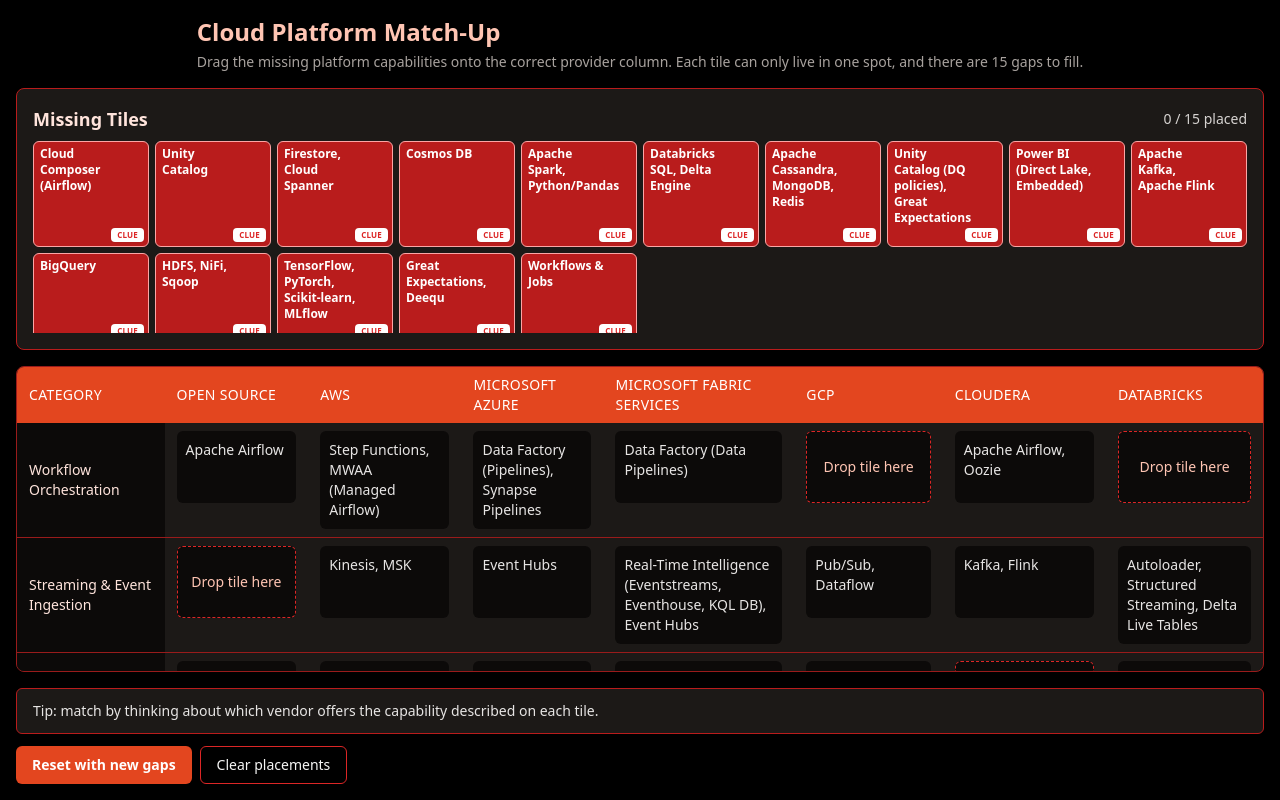
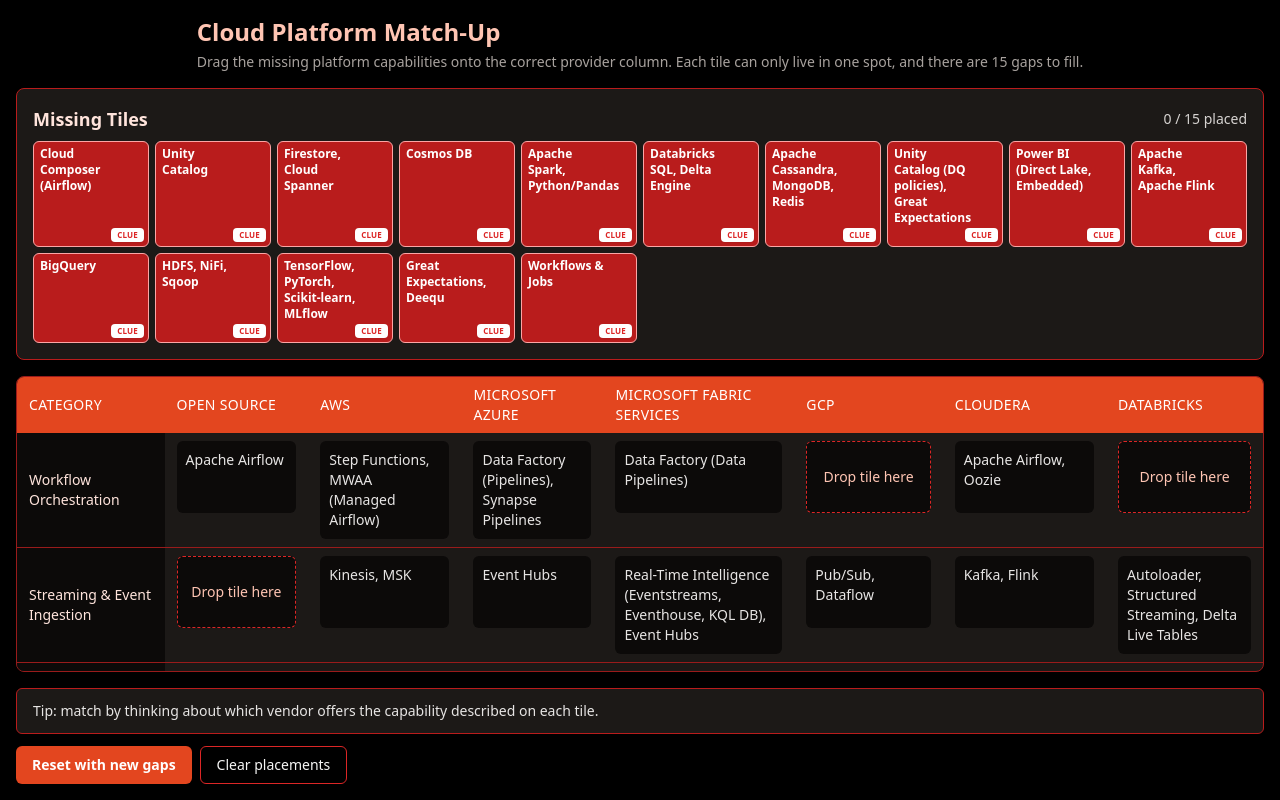
Before and after one commit to wood-pete/labs, a React (Vite) app: page / in a window 1280 px wide. Built offline with nearby package versions, Linux system fonts and the light colour scheme.

Commit message:
fix cropped tiles

```diff
--- a/src/App.jsx
+++ b/src/App.jsx
@@ -185,7 +185,7 @@
             {placedCount} / {missingCells.length} placed
           </div>
         </div>
-        <div className="grid h-48 grid-cols-4 gap-1.5 overflow-hidden sm:grid-cols-8 lg:grid-cols-10">
+        <div className="grid max-h-56 grid-cols-4 gap-1.5 overflow-y-auto sm:max-h-64 sm:grid-cols-8 lg:max-h-72 lg:grid-cols-10">
           {tileDeck.map((tile) => {
             const isPlaced = Boolean(placements[tile.id]);
             const showClue = Boolean(clues[tile.id] || isPlaced);
@@ -201,7 +201,7 @@
                   }
                   handleDragStart(event, tile.id);
                 }}
-                className={`relative flex h-full flex-col justify-between rounded-md border px-1.5 py-1 text-left text-[9px] leading-tight transition sm:text-[10px] ${
+                className={`relative flex flex-col justify-between rounded-md border px-1.5 py-1 text-left text-[9px] leading-tight transition sm:text-[10px] ${
                   isPlaced
                     ? "cursor-not-allowed border-green-400 bg-green-900/60 text-green-200"
                     : "cursor-move border-red-300 bg-red-700 text-white hover:border-red-200 hover:bg-red-600"
```
